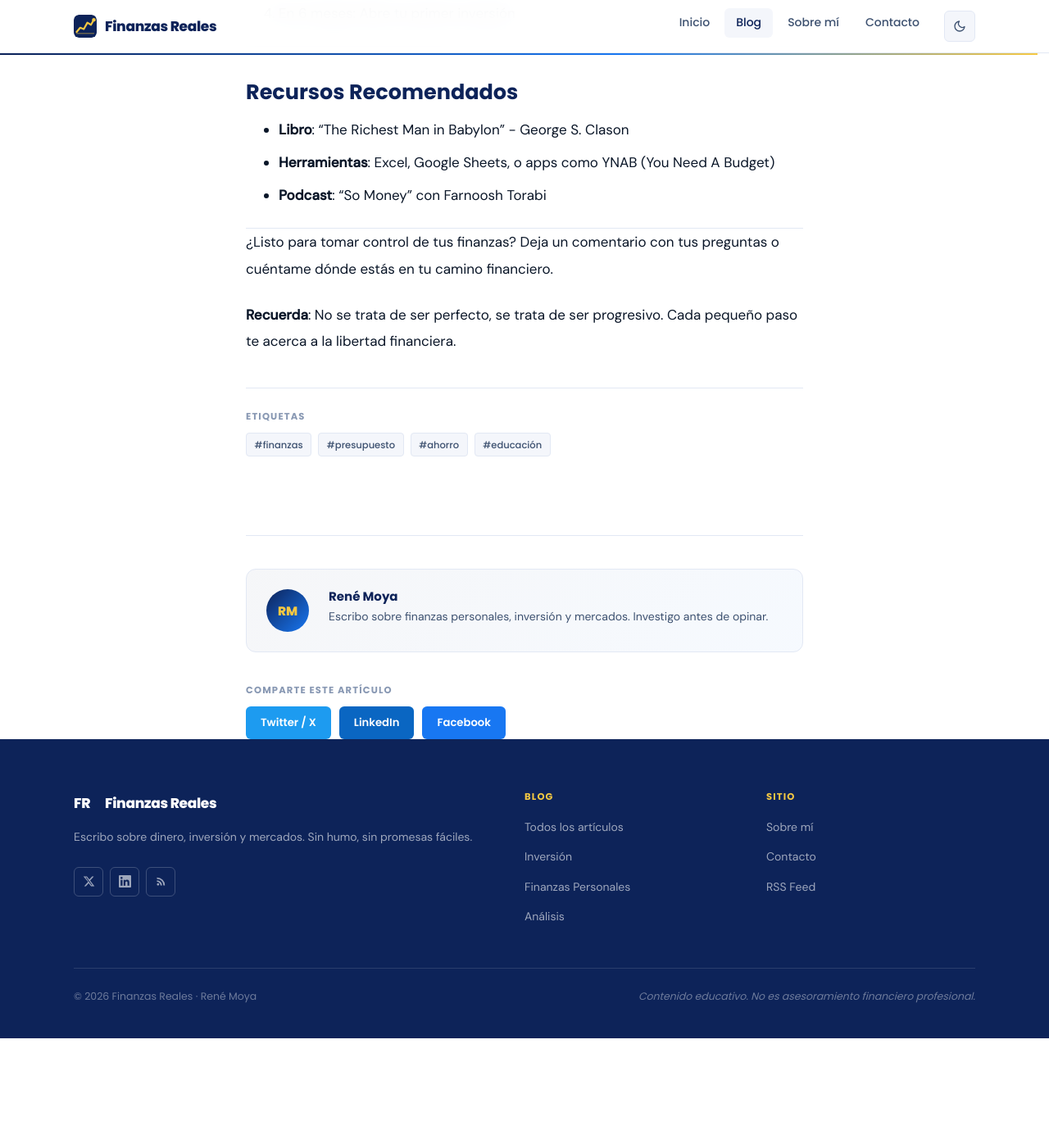
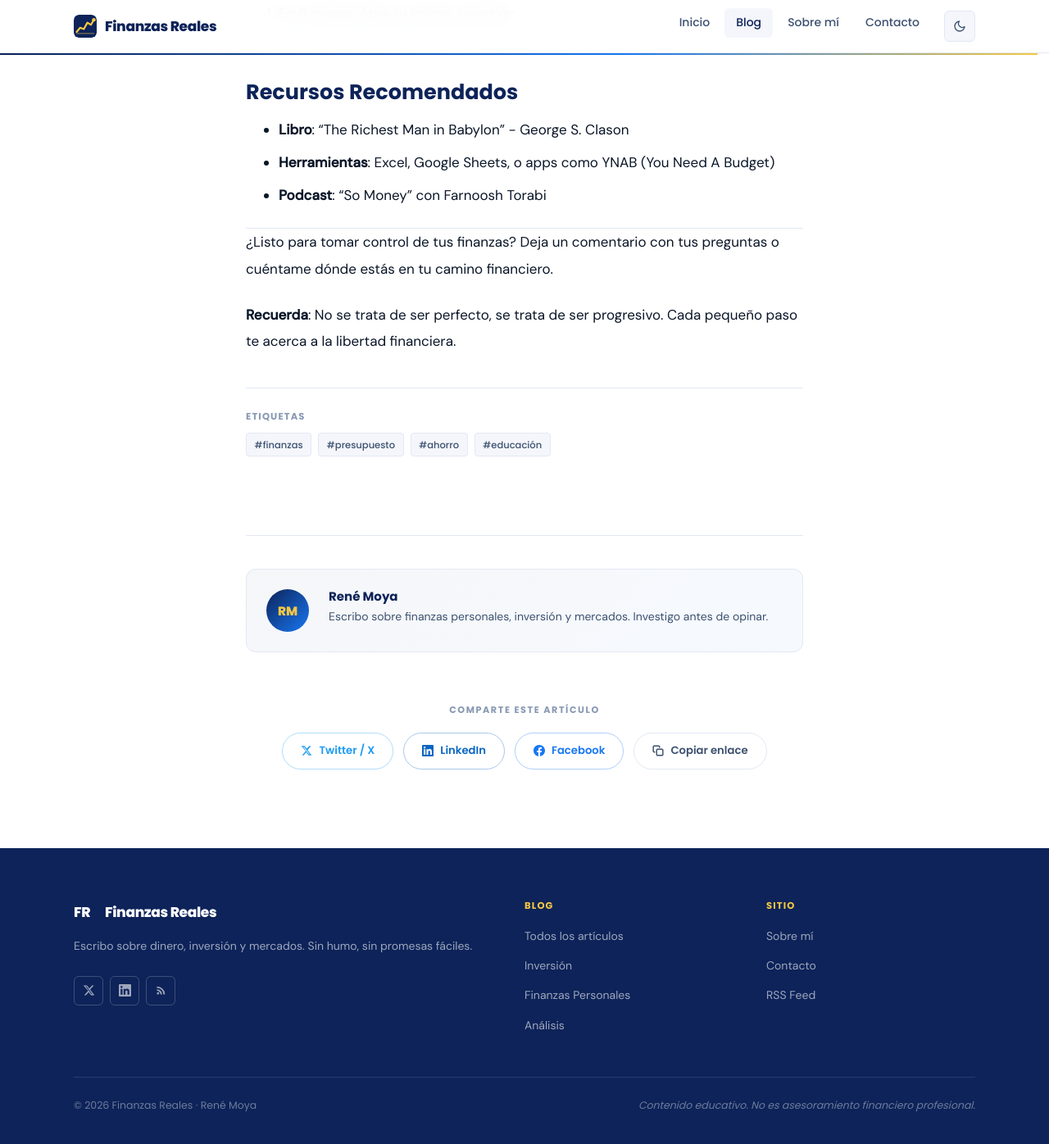
Before and after one commit to renedev0284-creator/Finanzas, a Jekyll site: the page built from _posts/2024-02-23-introduccion-finanzas-personales.md, in a window 1280 px wide and 1400 px high, scrolled down 5485 px. Shown: the top 1396 px of the window at 82% size. Built offline with Jekyll 4.4.1, drawn with Linux system fonts in a browser that asks for light colours; before the commit the page ends 6752 px from its top, so only the background shows below that.

Commit message:
Rediseño botones de compartir: pill outlined con iconos + copiar enlace
- Botones tipo pill (border-radius: 100px) con borde de color de marca
- Hover: relleno sólido con color de la red social
- Iconos SVG para Twitter/X, LinkedIn y Facebook
- Nuevo botón "Copiar enlace" con feedback visual al hacer click
- Más espacio entre la sección share y el footer (padding-bottom: 6rem)
- Botones centrados horizontalmente

Co-Authored-By: Claude Sonnet 4.6 <noreply@anthropic.com>

```diff
--- a/_layouts/post.html
+++ b/_layouts/post.html
@@ -65,14 +65,21 @@ layout: default
         <h4>Comparte este artículo</h4>
         <div class="share-btns">
           <a href="https://twitter.com/intent/tweet?url={{ page.url | absolute_url | uri_escape }}&text={{ page.title | uri_escape }}" class="share-btn twitter" target="_blank" rel="noopener">
+            <svg width="14" height="14" viewBox="0 0 24 24" fill="currentColor"><path d="M18.244 2.25h3.308l-7.227 8.26 8.502 11.24H16.17l-4.714-6.231-5.401 6.231H2.744l7.73-8.835L1.254 2.25H8.08l4.259 5.631L18.244 2.25zm-1.161 17.52h1.833L7.084 4.126H5.117L17.083 19.77z"/></svg>
             Twitter / X
           </a>
           <a href="https://www.linkedin.com/sharing/share-offsite/?url={{ page.url | absolute_url | uri_escape }}" class="share-btn linkedin" target="_blank" rel="noopener">
+            <svg width="14" height="14" viewBox="0 0 24 24" fill="currentColor"><path d="M20.447 20.452h-3.554v-5.569c0-1.328-.027-3.037-1.852-3.037-1.853 0-2.136 1.445-2.136 2.939v5.667H9.351V9h3.414v1.561h.046c.477-.9 1.637-1.85 3.37-1.85 3.601 0 4.267 2.37 4.267 5.455v6.286zM5.337 7.433a2.062 2.062 0 0 1-2.063-2.065 2.064 2.064 0 1 1 2.063 2.065zm1.782 13.019H3.555V9h3.564v11.452zM22.225 0H1.771C.792 0 0 .774 0 1.729v20.542C0 23.227.792 24 1.771 24h20.451C23.2 24 24 23.227 24 22.271V1.729C24 .774 23.2 0 22.222 0h.003z"/></svg>
             LinkedIn
           </a>
           <a href="https://www.facebook.com/sharer/sharer.php?u={{ page.url | absolute_url | uri_escape }}" class="share-btn facebook" target="_blank" rel="noopener">
+            <svg width="14" height="14" viewBox="0 0 24 24" fill="currentColor"><path d="M24 12.073c0-6.627-5.373-12-12-12s-12 5.373-12 12c0 5.99 4.388 10.954 10.125 11.854v-8.385H7.078v-3.47h3.047V9.43c0-3.007 1.792-4.669 4.533-4.669 1.312 0 2.686.235 2.686.235v2.953H15.83c-1.491 0-1.956.925-1.956 1.874v2.25h3.328l-.532 3.47h-2.796v8.385C19.612 23.027 24 18.062 24 12.073z"/></svg>
             Facebook
           </a>
+          <button class="share-btn copy-link" id="copy-url" data-url="{{ page.url | absolute_url }}">
+            <svg width="14" height="14" viewBox="0 0 24 24" fill="none" stroke="currentColor" stroke-width="2.5" stroke-linecap="round" stroke-linejoin="round"><rect x="9" y="9" width="13" height="13" rx="2"/><path d="M5 15H4a2 2 0 0 1-2-2V4a2 2 0 0 1 2-2h9a2 2 0 0 1 2 2v1"/></svg>
+            <span>Copiar enlace</span>
+          </button>
         </div>
       </div>
     </footer>
--- a/assets/css/style.css
+++ b/assets/css/style.css
@@ -850,7 +850,7 @@ main { flex: 1; }
 .post-tags-label { font-family: var(--font-ui); font-size: .72rem; font-weight: 700; text-transform: uppercase; letter-spacing: .1em; color: var(--text-3); margin-bottom: .625rem; }
 .post-tags-list { display: flex; flex-wrap: wrap; gap: .5rem; }
 
-.post-footer { margin-top: var(--gap-6); padding-top: var(--gap-4); border-top: 1px solid var(--border); display: flex; flex-direction: column; gap: var(--gap-4); }
+.post-footer { margin-top: var(--gap-6); padding-top: var(--gap-4); padding-bottom: var(--gap-6); border-top: 1px solid var(--border); display: flex; flex-direction: column; gap: var(--gap-5); }
 
 .author-card {
   display: flex;
@@ -880,13 +880,30 @@ main { flex: 1; }
 [data-theme="dark"] .author-card__info h4 { color: var(--text-1); }
 .author-card__info p { font-size: .875rem; color: var(--text-2); margin: 0; line-height: 1.55; }
 
-.share-section h4 { font-family: var(--font-ui); font-size: .72rem; font-weight: 700; text-transform: uppercase; letter-spacing: .1em; color: var(--text-3); margin-bottom: .75rem; }
-.share-btns { display: flex; gap: .625rem; flex-wrap: wrap; }
-.share-btn { display: inline-flex; align-items: center; gap: .35rem; padding: .5rem 1.125rem; border-radius: var(--radius-sm); font-family: var(--font-ui); font-size: .825rem; font-weight: 600; text-decoration: none; color: #fff; transition: opacity var(--dur), transform var(--dur), box-shadow var(--dur); }
-.share-btn:hover { opacity: .85; transform: translateY(-2px); box-shadow: var(--shadow-2); text-decoration: none; color: #fff; }
-.share-btn.twitter  { background: #1d9bf0; }
-.share-btn.linkedin { background: #0a66c2; }
-.share-btn.facebook { background: #1877f2; }
+.share-section { text-align: center; }
+.share-section h4 { font-family: var(--font-ui); font-size: .7rem; font-weight: 700; text-transform: uppercase; letter-spacing: .14em; color: var(--text-3); margin-bottom: 1.25rem; }
+.share-btns { display: flex; gap: .75rem; flex-wrap: wrap; justify-content: center; }
+.share-btn {
+  display: inline-flex; align-items: center; gap: .5rem;
+  padding: .6rem 1.375rem;
+  border-radius: 100px;
+  border: 1.5px solid;
+  font-family: var(--font-ui); font-size: .825rem; font-weight: 600;
+  text-decoration: none;
+  transition: background var(--dur), color var(--dur), border-color var(--dur), box-shadow var(--dur), transform var(--dur);
+  background: transparent;
+}
+.share-btn svg { flex-shrink: 0; }
+.share-btn:hover { transform: translateY(-2px); box-shadow: var(--shadow-2); text-decoration: none; }
+.share-btn.twitter  { color: #1d9bf0; border-color: rgba(29,155,240,.35); }
+.share-btn.twitter:hover  { background: #1d9bf0; color: #fff; border-color: #1d9bf0; }
+.share-btn.linkedin { color: #0a66c2; border-color: rgba(10,102,194,.35); }
+.share-btn.linkedin:hover { background: #0a66c2; color: #fff; border-color: #0a66c2; }
+.share-btn.facebook { color: #1877f2; border-color: rgba(24,119,242,.35); }
+.share-btn.facebook:hover { background: #1877f2; color: #fff; border-color: #1877f2; }
+.share-btn.copy-link { color: var(--text-2); border-color: var(--border); }
+.share-btn.copy-link:hover { background: var(--bg-soft); border-color: var(--navy); color: var(--navy); }
+[data-theme="dark"] .share-btn.copy-link:hover { color: var(--text-1); border-color: var(--text-1); }
 
 /* ============================================================
    PÁGINAS ESTÁTICAS
--- a/assets/js/main.js
+++ b/assets/js/main.js
@@ -70,6 +70,28 @@
     }
 
     /* ----------------------------------------------------------
+       COPIAR ENLACE
+    ---------------------------------------------------------- */
+    var copyBtn = document.getElementById('copy-url');
+    if (copyBtn) {
+      copyBtn.addEventListener('click', function () {
+        var url = copyBtn.getAttribute('data-url');
+        navigator.clipboard.writeText(url).then(function () {
+          var span = copyBtn.querySelector('span');
+          var original = span.textContent;
+          span.textContent = '¡Copiado!';
+          copyBtn.style.borderColor = '#16a34a';
+          copyBtn.style.color = '#16a34a';
+          setTimeout(function () {
+            span.textContent = original;
+            copyBtn.style.borderColor = '';
+            copyBtn.style.color = '';
+          }, 2000);
+        });
+      });
+    }
+
+    /* ----------------------------------------------------------
        BARRA DE PROGRESO DE LECTURA (solo en posts)
     ---------------------------------------------------------- */
     var progressBar = document.getElementById('reading-progress');
```
